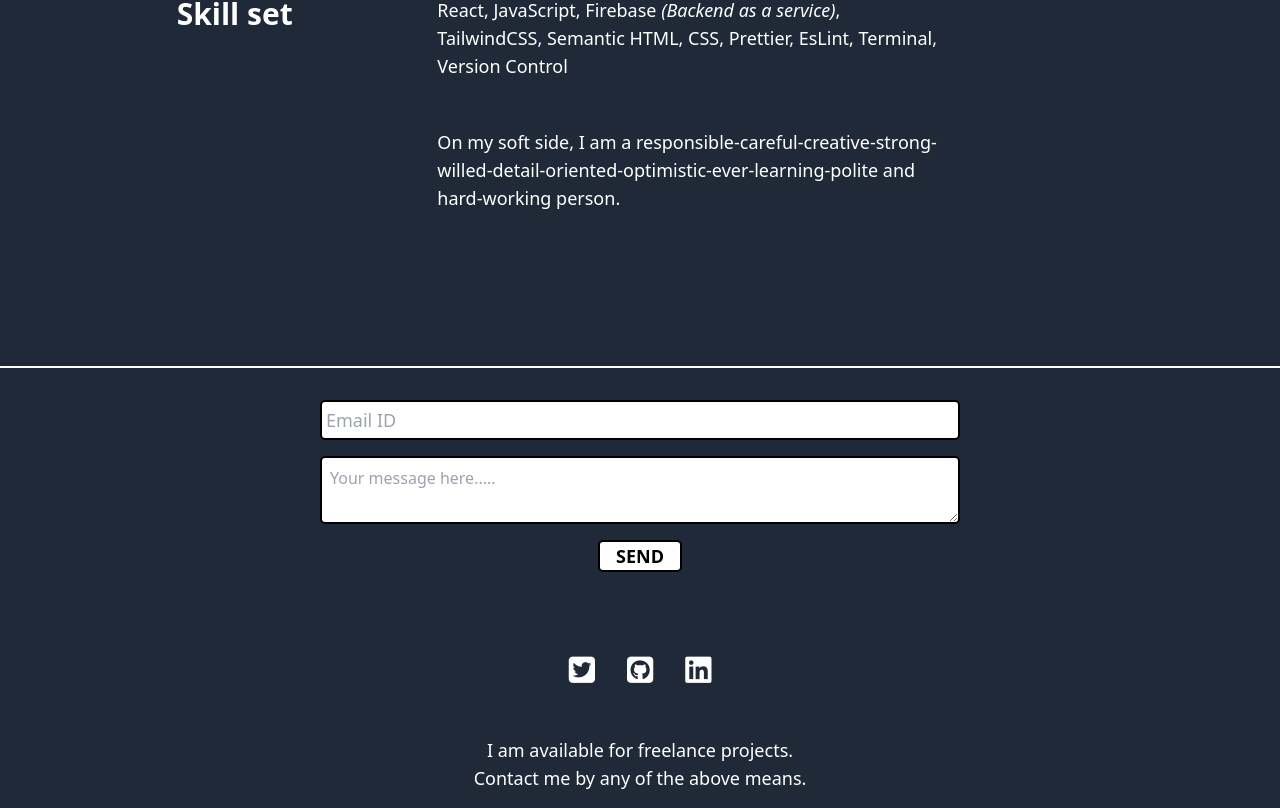
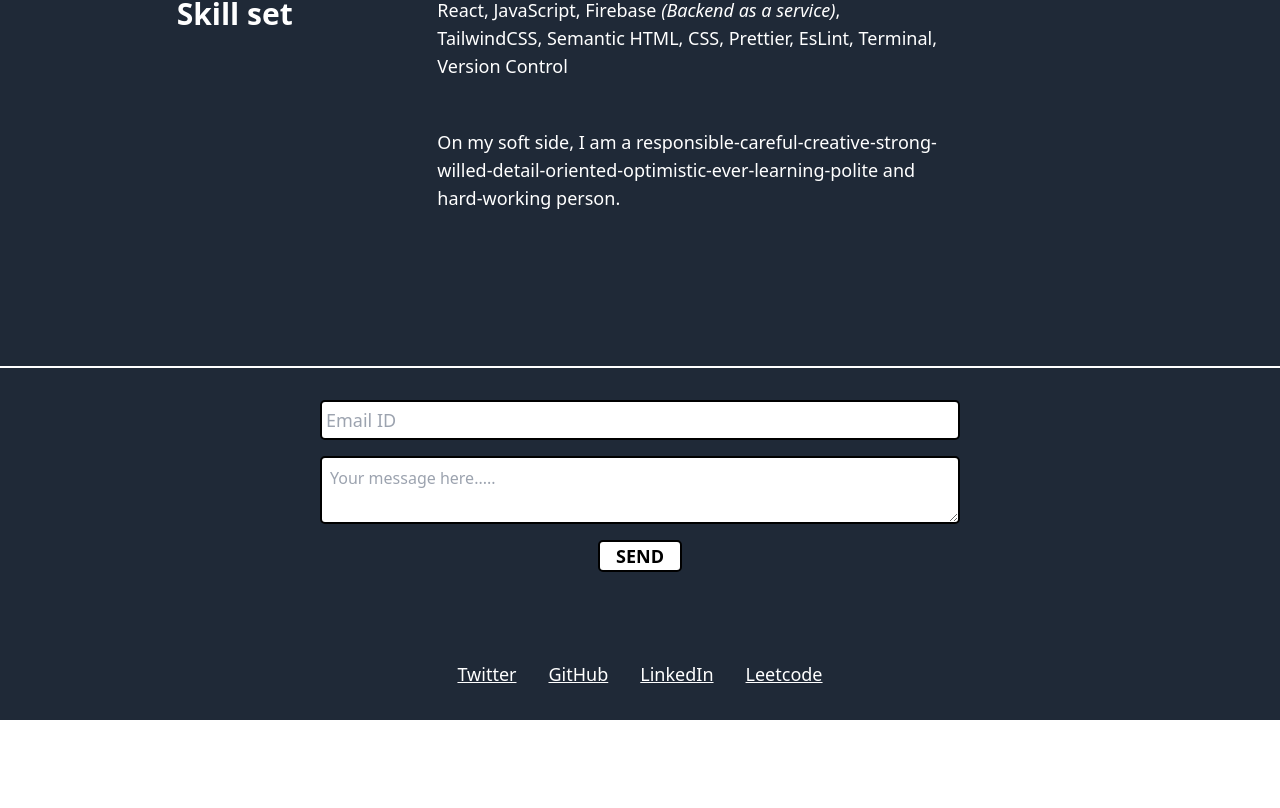
Before and after one commit to PrgrmrHarshShukla/Portfolio, a React (Vite) app in the folder client/: page / in a window 1280 px wide. Shown: the part 3837-4645 px from the top of the page. After the commit the page ends 4557 px from the top, so only its background shows below. Built offline with nearby package versions, Linux system fonts and the light colour scheme.

Commit message:
Added Leetcode Profile

```diff
--- a/client/src/components/Contact.jsx
+++ b/client/src/components/Contact.jsx
@@ -1,4 +1,3 @@
-// import React from 'react'
 import '@fortawesome/fontawesome-free/css/all.css'
 import { useState } from 'react';
 
@@ -44,15 +43,27 @@ function Contact(props) {
         className={`flex flex-row flex-wrap justify-center items-center gap-4 sm:gap-8 mt-20 text-3xl ${props.isDark ? "text-white " : "text-black "}`}
       >
         <a title="" target = "_blank" rel="noreferrer" href = "https://twitter.com/PrgrmrShukla">
-        <i className = "fab fa-twitter-square"></i>
+          <u className="text-lg hover:text-purple-300">
+            Twitter
+          </u>
         </a>
 
         <a title="Do checkout my OPEN SOURCE CONTRIBUTIONS!" target = "_blank" rel="noreferrer" href = "https://github.com/PrgrmrHarshShukla">
-        <i className = "fab fa-github-square"></i>
+          <u className="text-lg hover:text-purple-300">
+            GitHub
+          </u>
         </a>
 
         <a title="" target = "_blank" rel="noreferrer" href = "https://www.linkedin.com/in/harsh-shukla-274277255">
-        <i className = "fab fa-linkedin"></i>
+          <u className="text-lg hover:text-purple-300">
+            LinkedIn
+          </u>
+        </a>
+
+        <a title="" target = "_blank" rel="noreferrer" href = "https://leetcode.com/harshshukla_123">
+          <u className="text-lg hover:text-purple-300">
+            Leetcode
+          </u>
         </a>
       </div>
 
--- a/client/src/components/Main.jsx
+++ b/client/src/components/Main.jsx
@@ -25,10 +25,10 @@ function Main() {
       <Experience isDark={isDark} />
       <Stack isDark={isDark} />
       <Contact isDark={isDark} />
-      <div className={`${isDark ? "text-white " : "text-black "} text-[15px] sm:text-lg m-4 flex flex-col items-center justify-center`}>
+      {/* <div className={`${isDark ? "text-white " : "text-black "} text-[15px] sm:text-lg m-4 flex flex-col items-center justify-center`}>
         <p>I am available for freelance projects.</p>
         <p>Contact me by any of the above means.</p>
-      </div>
+      </div> */}
     </div>
   )
 }
```
